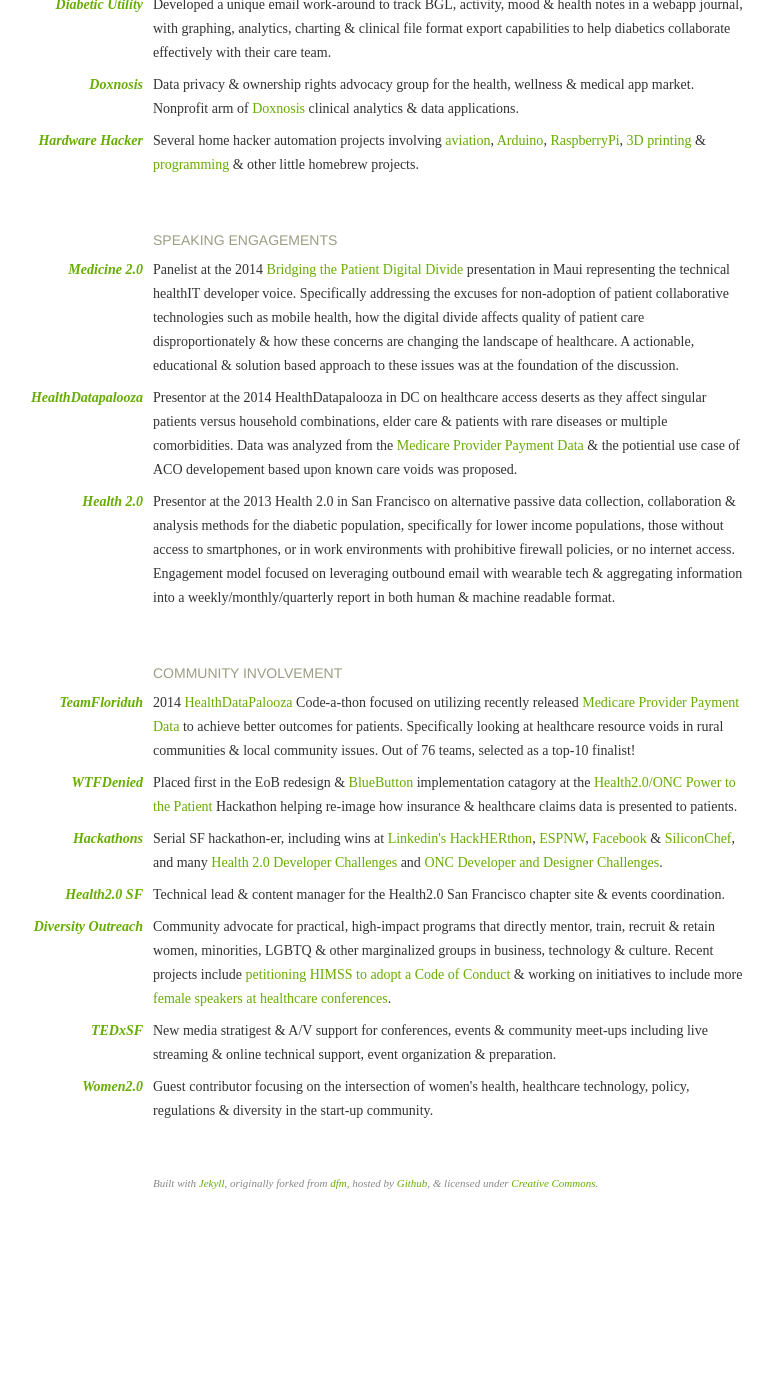
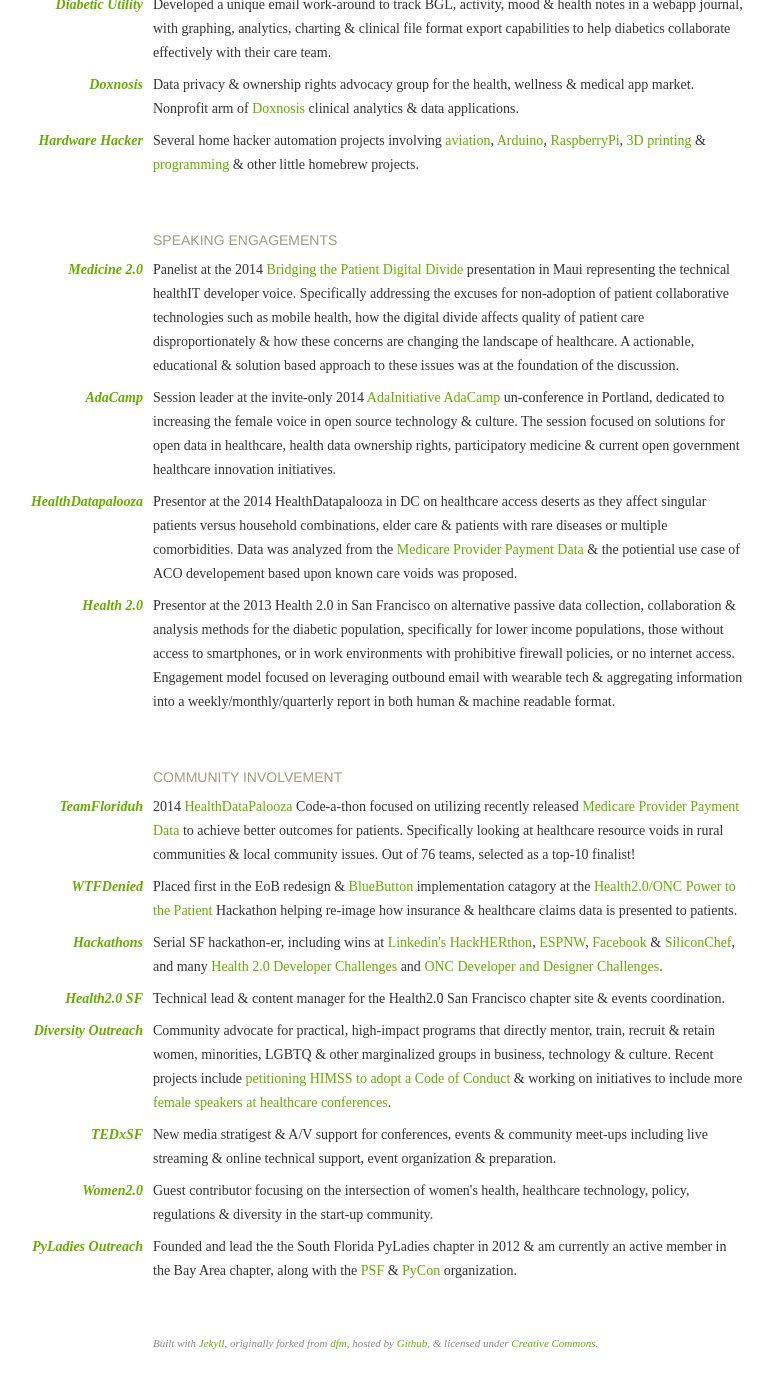
Before and after one commit to laurenstill/laurenstill.github.io, a Jekyll site: the page built from index.html, in a window 1280 px wide and 1400 px high, scrolled down 1413 px. Shown: the top 1388 px of the window, without its empty margins (292-1065 px from the left). Built offline with Jekyll 4.4.1, drawn with Linux system fonts in a browser that asks for light colours; before the commit the page ends 2653 px from its top, so only the background shows below that.

Commit message:
Update index.html

```diff
--- a/_layouts/index.html
+++ b/_layouts/index.html
@@ -123,14 +123,14 @@
             </li>
 
 
-           <!-- <li class="project">
+           <li class="project">
                 <span class="project-name">
                     <a href="hhttp://www.http://adacamp.org/">AdaCamp</a>
                 </span>
                 <span class="project-desc">
-                   Speaker at the invite-only 2014 <a href="http://adainitiative.org/">AdaInitiative AdaCamp</a> un-conference in Portland, dedicated to increasing women’s participation in open technology &amp; culture: open source software, Wikipedia-related projects, open data, open geo, open gov &amp; more. A significant portion of the discussion focused on event safety, discrimination, minority rights &amp; positive outcomes from including diversity in otherwise homogenous business models.
+                   Session leader at the invite-only 2014 <a href="http://adainitiative.org/">AdaInitiative AdaCamp</a> un-conference in Portland, dedicated to increasing the female voice in open source technology &amp; culture. The session focused on solutions for open data in healthcare, health data ownership rights, participatory medicine &amp; current open government healthcare innovation initiatives.
             </span>
-            </li> -->
+            </li>
 
             <li class="project">
                 <span class="project-name">
@@ -251,14 +251,14 @@
                        Guest contributor focusing on the intersection of women's health, healthcare technology, policy, regulations &amp; diversity in the start-up community.
                 </span>
             </li>
-                <!-- <li class="project">
+                <li class="project">
                 <span class="project-name">
                     <a href="http://www.pyladies.com/">PyLadies Outreach</a>
                 </span>
                 <span class="project-desc">
-                     The mothership &amp; ground zero for my personal development. From <a href="http://www.python.org/psf/">PSF</a> &amp; <a href="https://us.pycon.org/2014/">PyCon</a>, to local code meet-ups &amp; diversity outreach, PyLadies is my go-to source.  Founded the SoFla chapter &amp; currently an active member in the SF chapter.
+                Founded and lead the the South Florida PyLadies chapter in 2012 &amp; am currently an active member in the Bay Area chapter, along with the <a href="http://www.python.org/psf/">PSF</a> &amp; <a href="https://us.pycon.org/2014/">PyCon</a> organization.
                 </span>
-            </li> -->
+            </li>
 
         </ul>
     </div>
```
